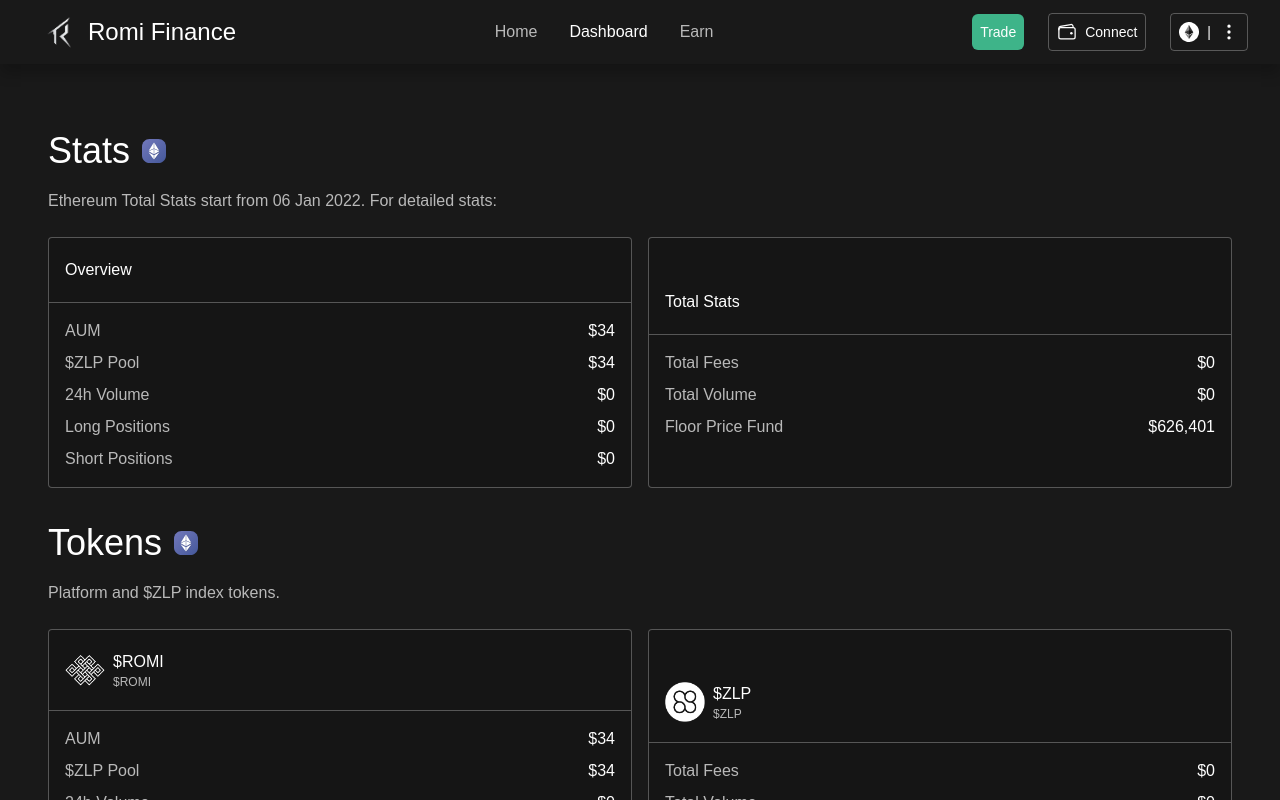
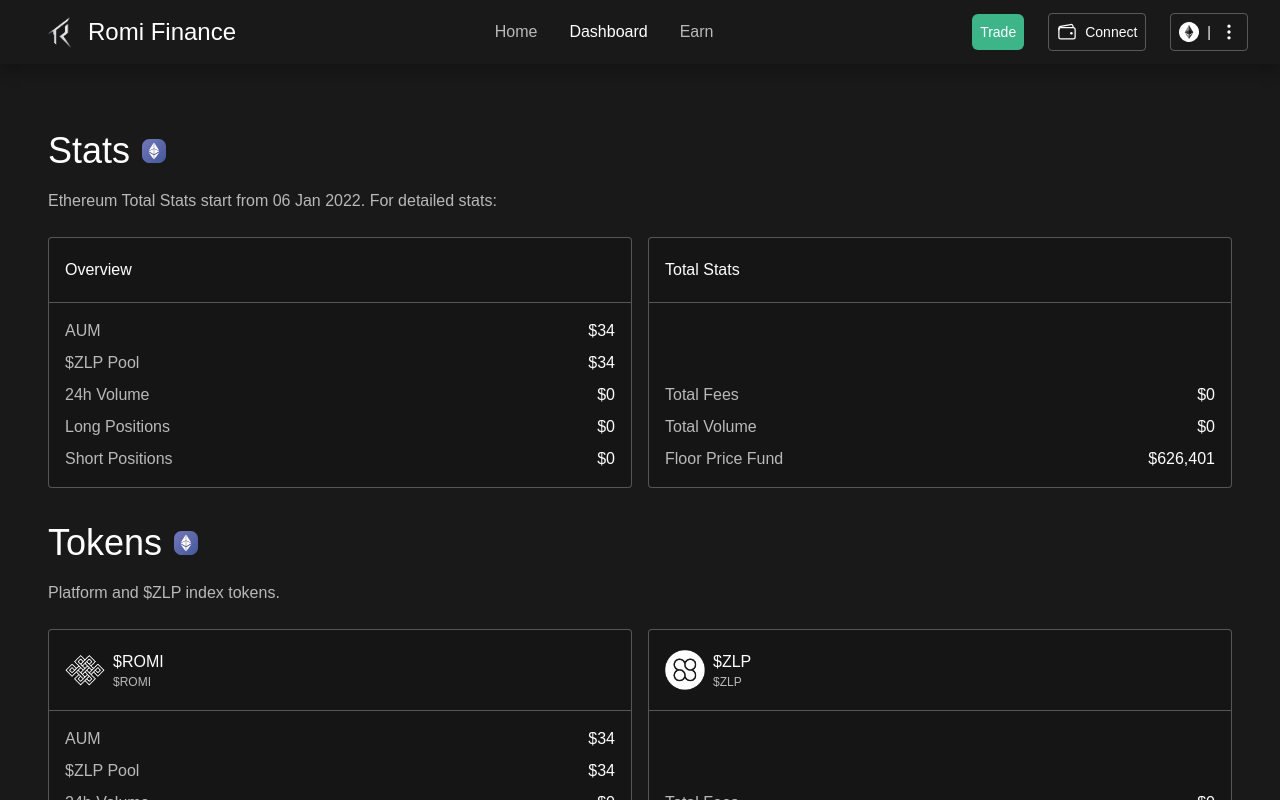
Before and after one commit to AnimeshDev1999/Romi, a React (Create React App) app: page / in a window 1280 px wide. Both pictures are taken after a click on the button "Dashboard". Shown: the top 800 px of the page. Built offline with nearby package versions, Linux system fonts and the light colour scheme.

Commit message:
Fixed landscape mode

```diff
--- a/src/components/EarnCard.js
+++ b/src/components/EarnCard.js
@@ -7,7 +7,7 @@ const EarnCard = (props) => {
         {props.data.hasIco ? <img src={whtDia} alt="" /> : ""}
         <p className="">{props.data.tittle}</p>
       </div>
-      <div className="p-4 flex flex-col gap-2">
+      <div className="p-4 flex flex-col  gap-2">
         {props.data.list1.map((item) => (
           <div key={item[0]} className="flex justify-between">
             <p className="text-[#b9b9b9]">{item[0]}</p>
--- a/src/components/StatCard1.js
+++ b/src/components/StatCard1.js
@@ -2,7 +2,7 @@ import whtDia from "../images/whtdia.svg";
 
 const StatCard1 = (props) => {
   return (
-    <div className="stat-card">
+    <div className={props.data.med}>
       <div className="px-4 py-5 items-center flex gap-2 border-b-[1px] border-[#dddddd53]">
         {props.data.hasIco ? <img src={whtDia} alt="" /> : ""}
         <p className="">{props.data.tittle}</p>
--- /dev/null
+++ b/src/components/StatTable.js
@@ -0,0 +1,38 @@
+import whtDia from "../images/whtdia.svg";
+import bluDia from "../images/bludimon.svg";
+
+const StatTable = (props) => {
+  return (
+    <div className="border-[1px] col-span-2 hidden lg:block rounded-md border-[#dddddd53] bg-[#151515]">
+      <div className="border-b-[1px] flex items-center gap-3 p-4 border-[#dddddd53]">
+        <h1 className="">$ZLP Index Composition</h1>
+        <img src={bluDia} alt="" className="h-5" />
+      </div>
+      <table className="w-full text-left m-4">
+        <tr>
+          <th className="tbl-hed">TOKEN</th>
+          <th className="tbl-hed">PRICE</th>
+          <th className="tbl-hed">POOL</th>
+          <th className="tbl-hed">WEIGHT</th>
+          <th className="tbl-hed">UTILIZATION</th>
+        </tr>
+        {props.data.map((item) => (
+          <tr>
+            <td className="tbl-dat">
+              <div className="flex items-center gap-2">
+                <img src={whtDia} alt="" className="h-10" />
+                <p>{item.tittle}</p>
+              </div>
+            </td>
+            <td className="tbl-dat">{item.list[0].price}</td>
+            <td className="tbl-dat">{item.list[1].price}</td>
+            <td className="tbl-dat">{item.list[2].price}</td>
+            <td className="tbl-dat">{item.list[3].price}</td>
+          </tr>
+        ))}
+      </table>
+    </div>
+  );
+};
+
+export default StatTable;
--- a/src/components/Stats.js
+++ b/src/components/Stats.js
@@ -3,11 +3,13 @@ import StatCard2 from "./StatCard2";
 import bludia from "../images/bludimon.svg";
 import token1 from "../images/token1.png";
 import token2 from "../images/token2.png";
+import StatTable from "./StatTable";
 
 const Stats = () => {
   const statistics = [
     {
       tittle: "Overview",
+      med: "stat-card",
       list: [
         { nam: "AUM", price: "$34" },
         { nam: "$ZLP Pool", price: "$34" },
@@ -18,6 +20,7 @@ const Stats = () => {
     },
     {
       tittle: "Total Stats",
+      med: "stat-card",
       list: [
         { nam: "Total Fees", price: "$0" },
         { nam: "Total Volume", price: "$0" },
@@ -54,6 +57,7 @@ const Stats = () => {
   const statistics2 = [
     {
       tittle: "ETH",
+      med: "stat-card2",
       hasIco: true,
       list: [
         { nam: "Price", price: "$1,781.45" },
@@ -64,6 +68,7 @@ const Stats = () => {
     },
     {
       tittle: "WBTC",
+      med: "stat-card2",
       hasIco: true,
       list: [
         { nam: "Price", price: "$1,781.45" },
@@ -74,6 +79,7 @@ const Stats = () => {
     },
     {
       tittle: "APE",
+      med: "stat-card2",
       hasIco: true,
       list: [
         { nam: "Price", price: "$1,781.45" },
@@ -84,6 +90,7 @@ const Stats = () => {
     },
     {
       tittle: "USDC",
+      med: "stat-card2",
       hasIco: true,
       list: [
         { nam: "Price", price: "$1,781.45" },
@@ -120,6 +127,7 @@ const Stats = () => {
         {statistics2.map((item) => (
           <StatCard1 key={item.tittle} data={item}></StatCard1>
         ))}
+        <StatTable data={statistics2}></StatTable>
       </div>
     </div>
   );
--- a/src/index.css
+++ b/src/index.css
@@ -47,7 +47,13 @@
   }
 
   .stat-card {
-    @apply flex flex-col justify-center rounded-md bg-[#151515];
+    @apply flex flex-col justify-center md:justify-between rounded-md bg-[#151515];
+    border: 1px solid #dddddd53;
+    border-radius: 4px;
+  }
+
+  .stat-card2 {
+    @apply flex flex-col justify-center lg:hidden md:justify-between rounded-md bg-[#151515];
     border: 1px solid #dddddd53;
     border-radius: 4px;
   }
@@ -57,6 +63,14 @@
     margin: 10px auto;
     max-width: 80%;
     max-height: 190px;
+  }
+
+  .tbl-hed {
+    @apply text-sm font-light text-[#b9b9b9] pb-5;
+  }
+
+  .tbl-dat {
+    @apply text-sm font-light pb-5;
   }
 
   .circle {
```
